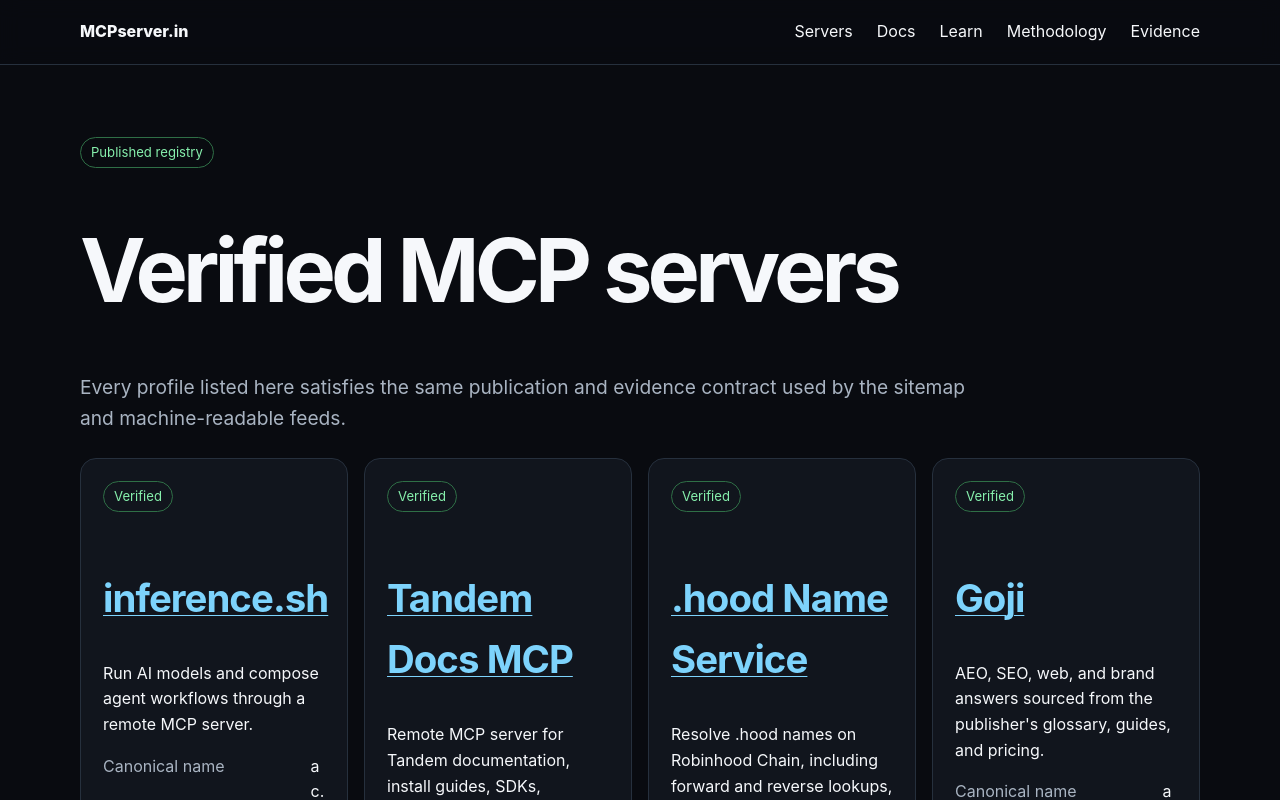
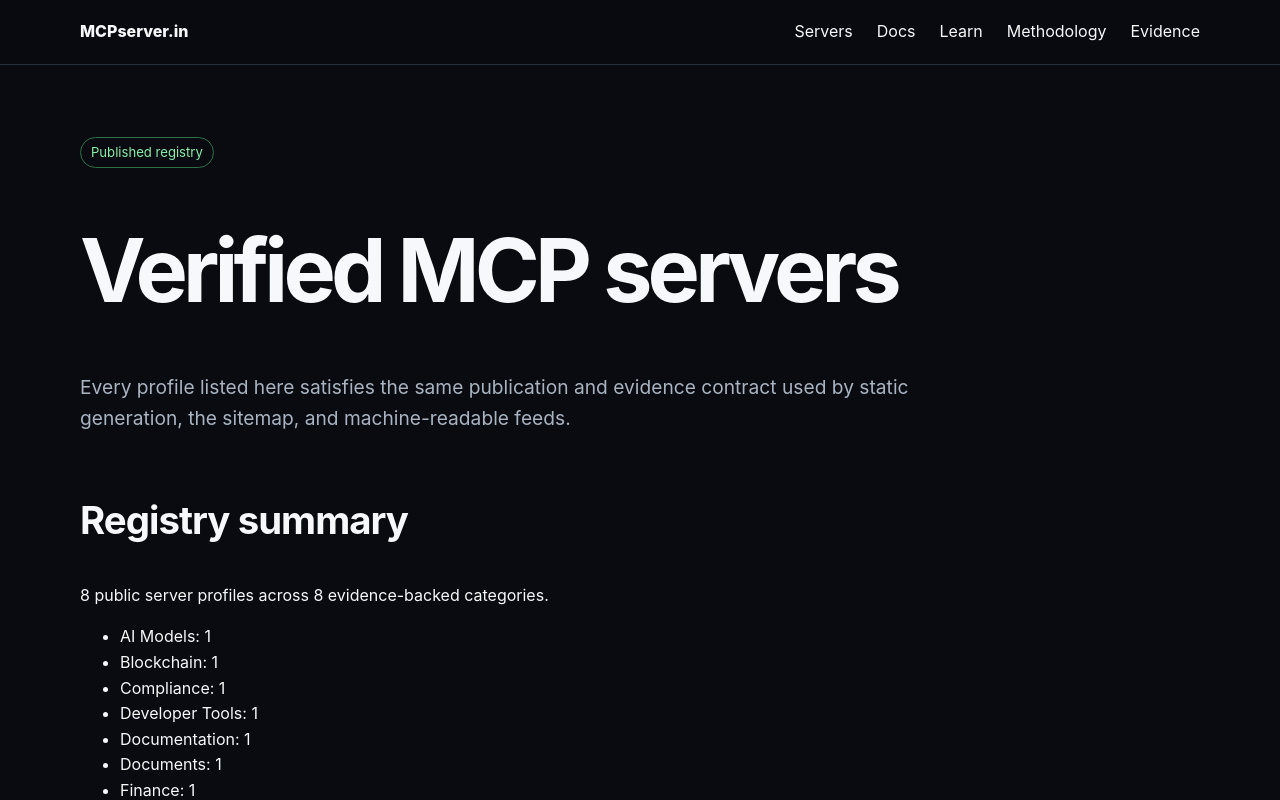
Before and after one commit to CodesbyFebin/mcp-servers-master, a Next.js app: page /servers in a window 1280 px wide. Shown: the top 800 px of the page. Built offline with nearby package versions, Linux system fonts and the light colour scheme.

Commit message:
feat: make server directory consume canonical registry adapter

```diff
--- a/app/servers/page.tsx
+++ b/app/servers/page.tsx
@@ -1,7 +1,7 @@
 import type { Metadata } from "next"
 import Link from "next/link"
-import { serverRecords } from "@/src/data/servers"
-import { isPublicIndexable } from "@/src/lib/indexability"
+import { canonicalUrl, SITE } from "@/src/config/site"
+import { getPublicServerCategories, getPublicServers } from "@/src/lib/registry"
 
 export const metadata: Metadata = {
   title: "Verified MCP Servers",
@@ -11,15 +11,60 @@
 }
 
 export default function ServersPage() {
-  const servers = serverRecords.filter(isPublicIndexable)
+  const servers = getPublicServers()
+  const categories = getPublicServerCategories()
+  const url = canonicalUrl("/servers")
+  const jsonLd = {
+    "@context": "https://schema.org",
+    "@graph": [
+      {
+        "@type": "CollectionPage",
+        "@id": `${url}#collection`,
+        url,
+        name: "Verified MCP Servers",
+        description: "Evidence-backed Model Context Protocol server profiles with provenance and verification details.",
+        isPartOf: { "@id": `${SITE.origin}/#website` },
+      },
+      {
+        "@type": "ItemList",
+        "@id": `${url}#servers`,
+        numberOfItems: servers.length,
+        itemListElement: servers.map((server, index) => ({
+          "@type": "ListItem",
+          position: index + 1,
+          name: server.title,
+          url: canonicalUrl(`/servers/${server.slug}`),
+        })),
+      },
+      {
+        "@type": "BreadcrumbList",
+        "@id": `${url}#breadcrumbs`,
+        itemListElement: [
+          { "@type": "ListItem", position: 1, name: "Home", item: `${SITE.origin}/` },
+          { "@type": "ListItem", position: 2, name: "Servers", item: url },
+        ],
+      },
+    ],
+  }
 
   return (
     <>
       <span className="badge">Published registry</span>
       <h1>Verified MCP servers</h1>
       <p className="lead">
-        Every profile listed here satisfies the same publication and evidence contract used by the sitemap and machine-readable feeds.
+        Every profile listed here satisfies the same publication and evidence contract used by static generation, the sitemap, and machine-readable feeds.
       </p>
+
+      <section aria-labelledby="registry-summary">
+        <h2 id="registry-summary">Registry summary</h2>
+        <p>{servers.length} public server profiles across {categories.length} evidence-backed categories.</p>
+        <ul>
+          {categories.map((category) => (
+            <li key={category.name}>{category.name}: {category.count}</li>
+          ))}
+        </ul>
+      </section>
+
       <div className="grid">
         {servers.map((server) => (
           <article className="card" key={server.slug}>
@@ -35,6 +80,8 @@
           </article>
         ))}
       </div>
+
+      <script type="application/ld+json" dangerouslySetInnerHTML={{ __html: JSON.stringify(jsonLd) }} />
     </>
   )
 }
```
